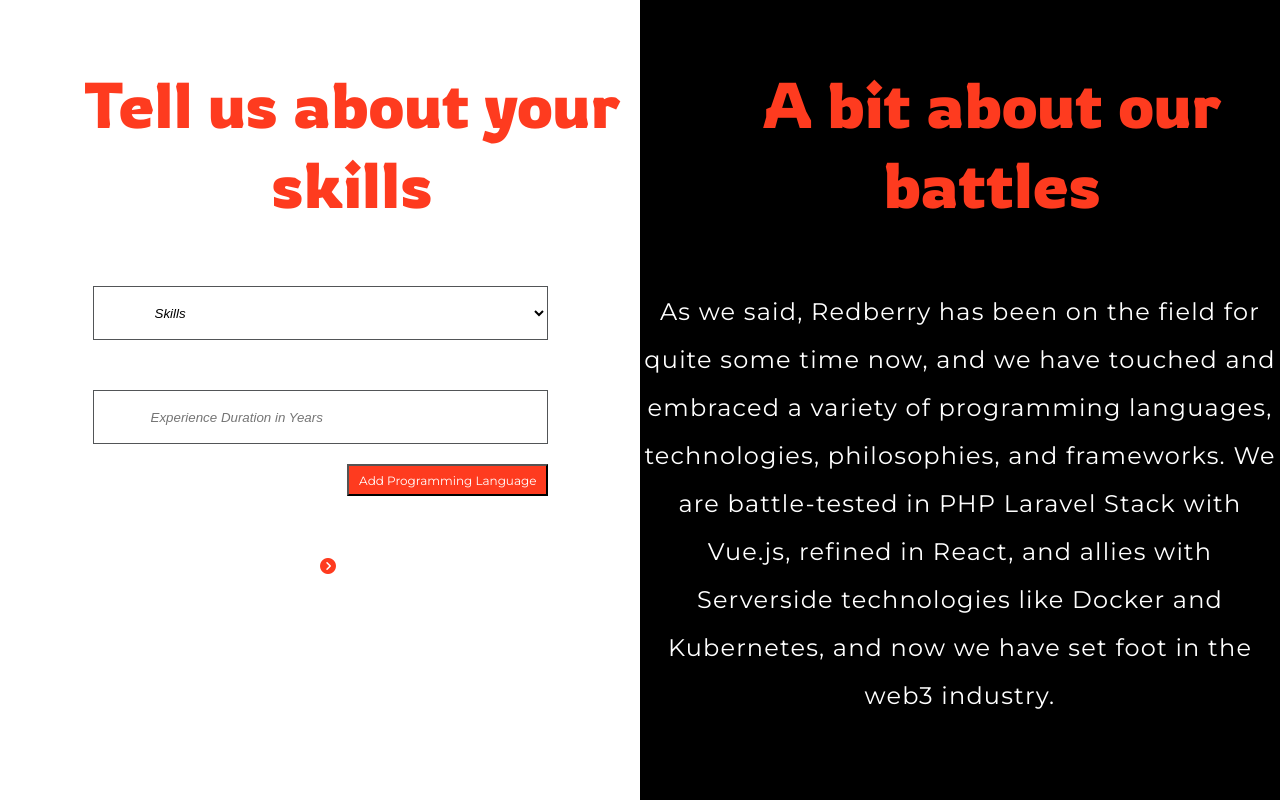
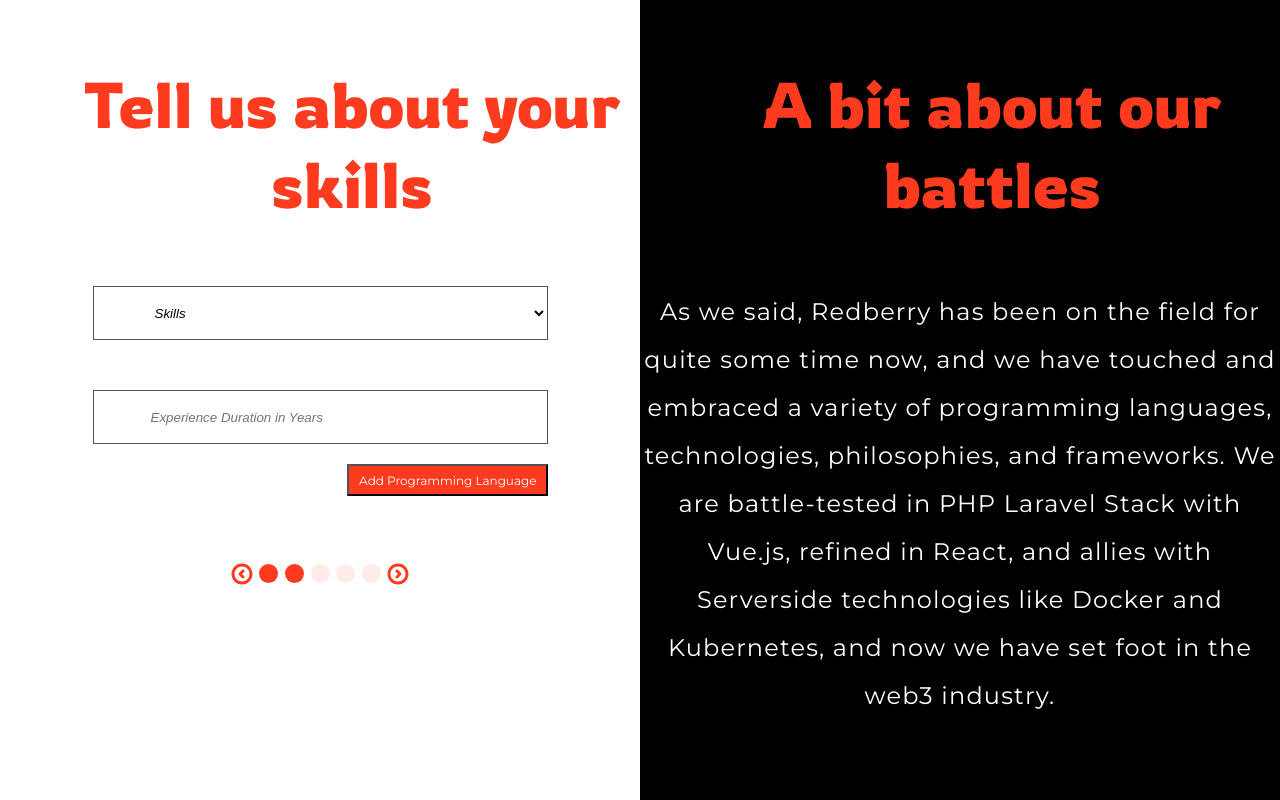
Before and after one commit to ceaiius/Redberry, a React (Create React App) app: page /technical in a window 1280 px wide. Built offline with nearby package versions, Linux system fonts and the light colour scheme; the HTML template or start-up script is replaced by a standard one.

Commit message:
I just learned that I can just draw svg-s so I changed that, it's a little bit messy but it's aight

```diff
--- a/src/Personal.jsx
+++ b/src/Personal.jsx
@@ -7,7 +7,8 @@ function Personal(){
     const text = "You watch “What? Where? When?” Yeah. Our founders used to play it. That’s where they got a question about a famous American author and screenwriter Ray Bradbury. Albeit, our CEO Gaga Darsalia forgot the exact name and he answered Ray Redberry. And at that moment, a name for a yet to be born company was inspired - Redberry 😇"
     const style = {
         color:"white",
-        textDecoration : "none"
+        textDecoration : "none",
+        paddingTop:"5px"
     }
 
 
@@ -23,7 +24,40 @@ function Personal(){
                     <Input pattern="[5]{1}[0-9]{2}[0-9]{2}[0-9]{2}[0-9]{2}" type="tel" placeholder="+995 5_ _ _ _"/>
                 </div>
                 <div className="iconsDiv">
-                      <Link style={style} to="/technical"><i class="fa-solid fa-circle-chevron-right"></i></Link>
+                    <Link style={style} to="/">
+
+
+                    <svg width="22" height="22" viewBox="0 0 22 22" fill="none" xmlns="http://www.w3.org/2000/svg">
+                        <path d="M10.9393 15.0607C11.5251 15.6464 12.4749 15.6464 13.0607 15.0607C13.6464 14.4749 13.6464 13.5251 13.0607 12.9393L10.9393 15.0607ZM9 11L7.93934 9.93934C7.35355 10.5251 7.35355 11.4749 7.93934 12.0607L9 11ZM13.0607 9.06066C13.6464 8.47487 13.6464 7.52513 13.0607 6.93934C12.4749 6.35355 11.5251 6.35355 10.9393 6.93934L13.0607 9.06066ZM3.5 11C3.5 6.85786 6.85786 3.5 11 3.5V0.5C5.20101 0.5 0.5 5.20101 0.5 11H3.5ZM11 3.5C15.1421 3.5 18.5 6.85786 18.5 11H21.5C21.5 5.20101 16.799 0.5 11 0.5V3.5ZM18.5 11C18.5 15.1421 15.1421 18.5 11 18.5V21.5C16.799 21.5 21.5 16.799 21.5 11H18.5ZM11 18.5C6.85786 18.5 3.5 15.1421 3.5 11H0.5C0.5 16.799 5.20101 21.5 11 21.5V18.5ZM13.0607 12.9393L10.0607 9.93934L7.93934 12.0607L10.9393 15.0607L13.0607 12.9393ZM10.0607 12.0607L13.0607 9.06066L10.9393 6.93934L7.93934 9.93934L10.0607 12.0607Z" fill="#FE3B1F"/>
+                    </svg>
+                    </Link>
+                    <svg width="19" height="19" viewBox="0 0 19 19" fill="none" xmlns="http://www.w3.org/2000/svg">
+                    <circle cx="9.5" cy="9.5" r="9.5" fill="#FE3B1F"/>
+
+                    </svg>
+
+                    <svg width="19" height="19" viewBox="0 0 19 19" fill="none" xmlns="http://www.w3.org/2000/svg">
+                        <circle opacity="0.1" cx="9.5" cy="9.5" r="9.5" fill="#FE3B1F"/>
+
+                    </svg>
+                    <svg width="19" height="19" viewBox="0 0 19 19" fill="none" xmlns="http://www.w3.org/2000/svg">
+                        <circle opacity="0.1" cx="9.5" cy="9.5" r="9.5" fill="#FE3B1F"/>
+
+                    </svg>
+                    <svg width="19" height="19" viewBox="0 0 19 19" fill="none" xmlns="http://www.w3.org/2000/svg">
+                        <circle opacity="0.1" cx="9.5" cy="9.5" r="9.5" fill="#FE3B1F"/>
+
+                    </svg>
+                    <svg width="19" height="19" viewBox="0 0 19 19" fill="none" xmlns="http://www.w3.org/2000/svg">
+                        <circle opacity="0.1" cx="9.5" cy="9.5" r="9.5" fill="#FE3B1F"/>
+
+                    </svg>
+
+                    <Link style={style} to="/technical">
+                        <svg width="22" height="22" viewBox="0 0 22 22" fill="none" xmlns="http://www.w3.org/2000/svg">
+                            <path d="M11.0607 6.93934C10.4749 6.35355 9.52513 6.35355 8.93934 6.93934C8.35355 7.52513 8.35355 8.47487 8.93934 9.06066L11.0607 6.93934ZM13 11L14.0607 12.0607C14.6464 11.4749 14.6464 10.5251 14.0607 9.93934L13 11ZM8.93934 12.9393C8.35355 13.5251 8.35355 14.4749 8.93934 15.0607C9.52513 15.6464 10.4749 15.6464 11.0607 15.0607L8.93934 12.9393ZM18.5 11C18.5 15.1421 15.1421 18.5 11 18.5V21.5C16.799 21.5 21.5 16.799 21.5 11H18.5ZM11 18.5C6.85786 18.5 3.5 15.1421 3.5 11H0.5C0.5 16.799 5.20101 21.5 11 21.5V18.5ZM3.5 11C3.5 6.85786 6.85786 3.5 11 3.5V0.5C5.20101 0.5 0.5 5.20101 0.5 11H3.5ZM11 3.5C15.1421 3.5 18.5 6.85786 18.5 11H21.5C21.5 5.20101 16.799 0.5 11 0.5V3.5ZM8.93934 9.06066L11.9393 12.0607L14.0607 9.93934L11.0607 6.93934L8.93934 9.06066ZM11.9393 9.93934L8.93934 12.9393L11.0607 15.0607L14.0607 12.0607L11.9393 9.93934Z" fill="#FE3B1F"/>
+                        </svg>
+                    </Link>
                 </div>
 
 
--- a/src/Technical.jsx
+++ b/src/Technical.jsx
@@ -7,7 +7,8 @@ function Tech(){
     const text = "As we said, Redberry has been on the field for quite some time now, and we have touched and embraced a variety of programming languages, technologies, philosophies, and frameworks. We are battle-tested in PHP Laravel Stack with Vue.js, refined in React, and allies with Serverside technologies like Docker and Kubernetes, and now we have set foot in the web3 industry."
     const style = {
         color:"white",
-        textDecoration : "none"
+        textDecoration : "none",
+        paddingTop:"5px"
     }
 
     const [skills,setSkills] = useState([]);
@@ -46,12 +47,46 @@ function Tech(){
             </div>
 
             <div className="iconsDiv">
-                  <Link style={style} to="/technical"><i class="fa-solid fa-circle-chevron-right"></i></Link>
-            </div>
+                <Link style={style} to="/personal">
+
+                    <svg width="22" height="22" viewBox="0 0 22 22" fill="none" xmlns="http://www.w3.org/2000/svg">
+                        <path d="M10.9393 15.0607C11.5251 15.6464 12.4749 15.6464 13.0607 15.0607C13.6464 14.4749 13.6464 13.5251 13.0607 12.9393L10.9393 15.0607ZM9 11L7.93934 9.93934C7.35355 10.5251 7.35355 11.4749 7.93934 12.0607L9 11ZM13.0607 9.06066C13.6464 8.47487 13.6464 7.52513 13.0607 6.93934C12.4749 6.35355 11.5251 6.35355 10.9393 6.93934L13.0607 9.06066ZM3.5 11C3.5 6.85786 6.85786 3.5 11 3.5V0.5C5.20101 0.5 0.5 5.20101 0.5 11H3.5ZM11 3.5C15.1421 3.5 18.5 6.85786 18.5 11H21.5C21.5 5.20101 16.799 0.5 11 0.5V3.5ZM18.5 11C18.5 15.1421 15.1421 18.5 11 18.5V21.5C16.799 21.5 21.5 16.799 21.5 11H18.5ZM11 18.5C6.85786 18.5 3.5 15.1421 3.5 11H0.5C0.5 16.799 5.20101 21.5 11 21.5V18.5ZM13.0607 12.9393L10.0607 9.93934L7.93934 12.0607L10.9393 15.0607L13.0607 12.9393ZM10.0607 12.0607L13.0607 9.06066L10.9393 6.93934L7.93934 9.93934L10.0607 12.0607Z" fill="#FE3B1F"/>
+                    </svg>
+                </Link>
+
+                    <svg width="19" height="19" viewBox="0 0 19 19" fill="none" xmlns="http://www.w3.org/2000/svg">
+                    <circle cx="9.5" cy="9.5" r="9.5" fill="#FE3B1F"/>
+
+                    </svg>
+
+                    <svg width="19" height="19" viewBox="0 0 19 19" fill="none" xmlns="http://www.w3.org/2000/svg">
+                    <circle cx="9.5" cy="9.5" r="9.5" fill="#FE3B1F"/>
+
+                    </svg>
+
+                    <svg width="19" height="19" viewBox="0 0 19 19" fill="none" xmlns="http://www.w3.org/2000/svg">
+                        <circle opacity="0.1" cx="9.5" cy="9.5" r="9.5" fill="#FE3B1F"/>
+
+                    </svg>
+                    <svg width="19" height="19" viewBox="0 0 19 19" fill="none" xmlns="http://www.w3.org/2000/svg">
+                        <circle opacity="0.1" cx="9.5" cy="9.5" r="9.5" fill="#FE3B1F"/>
+
+                    </svg>
+                    <svg width="19" height="19" viewBox="0 0 19 19" fill="none" xmlns="http://www.w3.org/2000/svg">
+                        <circle opacity="0.1" cx="9.5" cy="9.5" r="9.5" fill="#FE3B1F"/>
+
+                    </svg>
+
+                    <Link style={style} to="/technical">
+                        <svg width="22" height="22" viewBox="0 0 22 22" fill="none" xmlns="http://www.w3.org/2000/svg">
+                            <path d="M11.0607 6.93934C10.4749 6.35355 9.52513 6.35355 8.93934 6.93934C8.35355 7.52513 8.35355 8.47487 8.93934 9.06066L11.0607 6.93934ZM13 11L14.0607 12.0607C14.6464 11.4749 14.6464 10.5251 14.0607 9.93934L13 11ZM8.93934 12.9393C8.35355 13.5251 8.35355 14.4749 8.93934 15.0607C9.52513 15.6464 10.4749 15.6464 11.0607 15.0607L8.93934 12.9393ZM18.5 11C18.5 15.1421 15.1421 18.5 11 18.5V21.5C16.799 21.5 21.5 16.799 21.5 11H18.5ZM11 18.5C6.85786 18.5 3.5 15.1421 3.5 11H0.5C0.5 16.799 5.20101 21.5 11 21.5V18.5ZM3.5 11C3.5 6.85786 6.85786 3.5 11 3.5V0.5C5.20101 0.5 0.5 5.20101 0.5 11H3.5ZM11 3.5C15.1421 3.5 18.5 6.85786 18.5 11H21.5C21.5 5.20101 16.799 0.5 11 0.5V3.5ZM8.93934 9.06066L11.9393 12.0607L14.0607 9.93934L11.0607 6.93934L8.93934 9.06066ZM11.9393 9.93934L8.93934 12.9393L11.0607 15.0607L14.0607 12.0607L11.9393 9.93934Z" fill="#FE3B1F"/>
+                        </svg>
+                    </Link>
+                </div>
 
 
 
-        </div>
+            </div>
         <div className="rightDiv">
             <h1 className="tech-h1">A bit about our battles</h1>
             <p className="tech-p">{text}</p>
--- a/src/styles.css
+++ b/src/styles.css
@@ -138,14 +138,14 @@ input {
 
 }
 
-.fa-circle-chevron-right{
-    color: #FE3B1F;
+.iconsDiv{
+    width: 30%;
+    padding-left: 35%;
     padding-top: 5%;
-    padding-left: 50%;
-
-
+    display: flex;
+    justify-content: space-evenly;
+    align-items: center;
 }
-
 
 /* Technical Skillset page */
 
```
Also changed, not shown: public/assets/Ellipse 2.svg (added), public/assets/Previous.svg (added).
